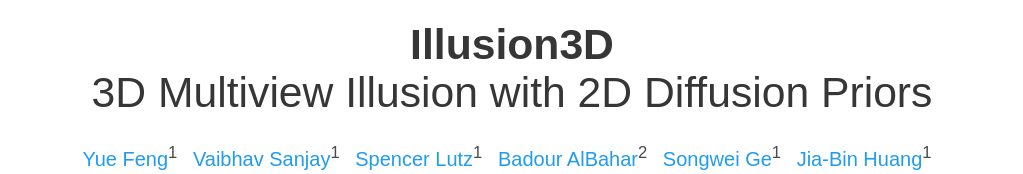
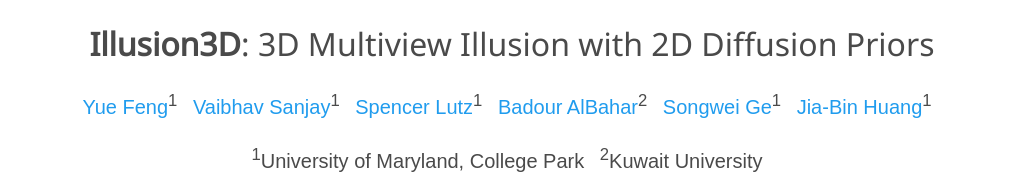
Before and after one commit to 3D-multiview-illusion/3D-multiview-illusion.github.io, a plain HTML site: page index.html in a window 1280 px wide. Shown: the top 174 px of the page, without its empty margins (128-1151 px from the left). Drawn offline with nearby package versions, Linux system fonts and the light colour scheme; some icons are missing; a web font is replaced by a local one.

Commit message:
update title

```diff
--- a/index.html
+++ b/index.html
@@ -123,8 +123,11 @@
       <div class="columns is-centered">
         <div class="column has-text-centered">
           <!-- <h1 class="title is-3 publication-title"><strong>Illusion3D:</strong> 3D Multiview Illusion with 2D Diffusion Priors</h1> -->
-          <h1 class="title is-1 publication-title" style="font-size: 32pt;"><span style="font-weight: bolder;">Illusion3D</span>
-            <br><span style="font-weight:normal">3D Multiview Illusion with 2D Diffusion Priors</span></h1>
+          <!-- <h1 class="title is-1 publication-title" style="font-size: 32pt;"><span style="font-weight: bolder;">Illusion3D</span>
+            <br><span style="font-weight:normal">3D Multiview Illusion with 2D Diffusion Priors</span></h1> -->
+            <h1 class="col-md-12 text-center" id="title" style="font-size: 2em;">
+              <b>Illusion3D</b>: 3D Multiview Illusion with 2D Diffusion Priors
+            </h1>
           <div class="is-size-5 publication-authors">
             <span class="author-block">
               <a href="https://yuefeng21.github.io/">Yue Feng</a><sup>1</sup></span>
```
